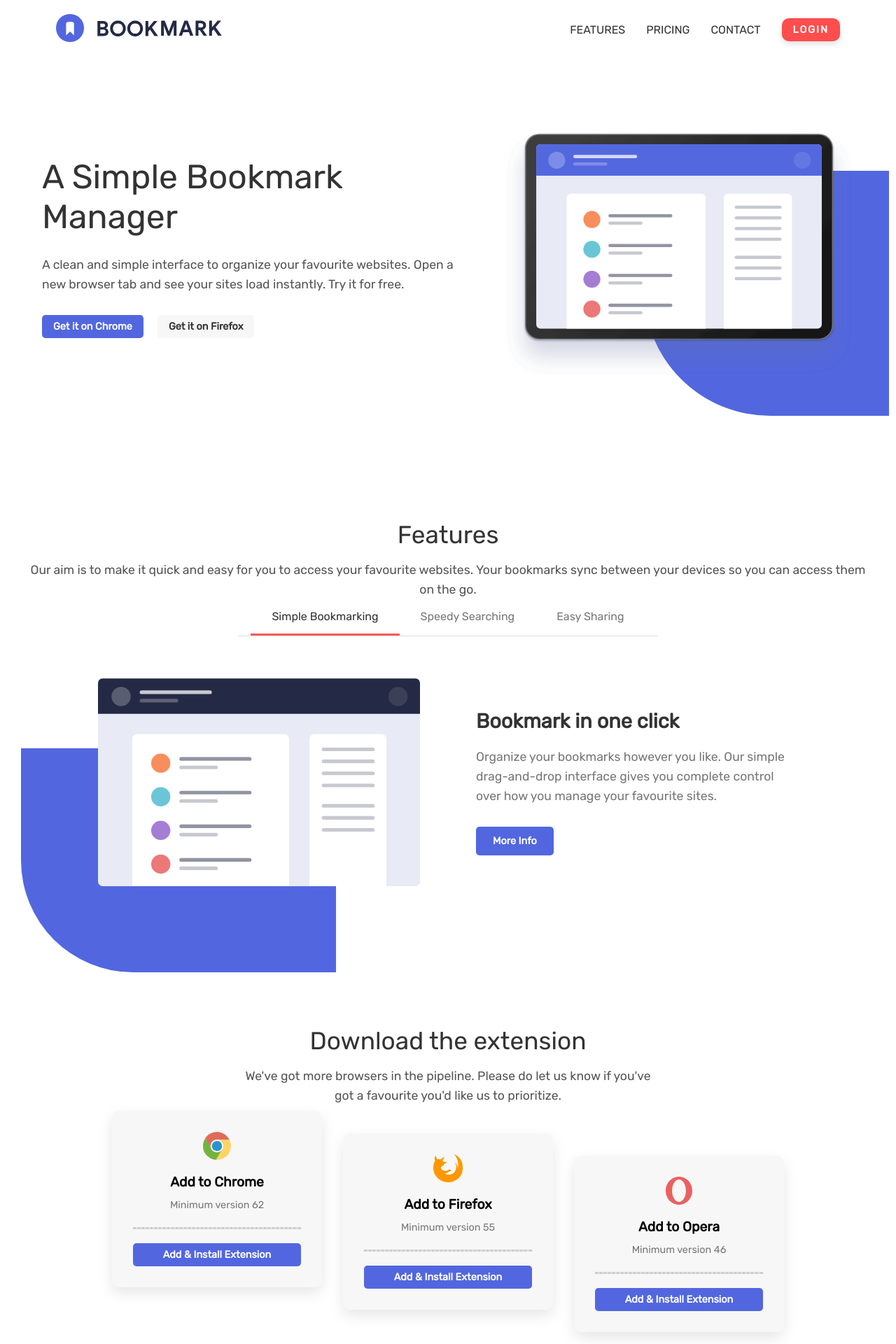
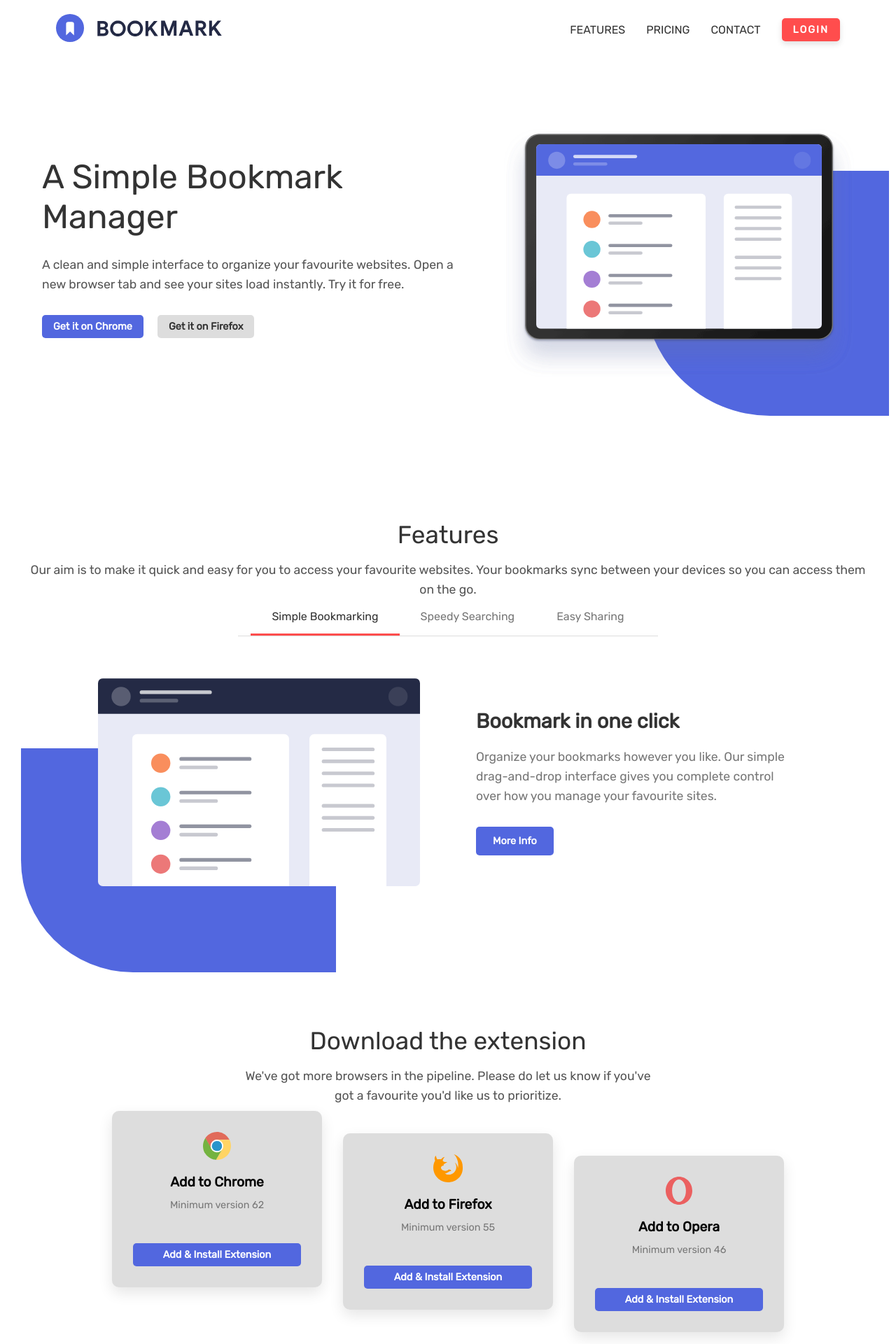
Before and after one commit to claudiabcn/sprint5-reactBookmark, a React (Vite) app: page / in a window 1280 px wide. Shown: the top 1920 px of the page at 70% size. Built offline with nearby package versions, Linux system fonts and the light colour scheme.

Commit message:
Improving mobile menu and index css, deleting dulpicates and styles not used

```diff
--- a/src/components/molecules/MobileMenu.tsx
+++ b/src/components/molecules/MobileMenu.tsx
@@ -4,9 +4,9 @@ import { Icon } from '../atoms/Icon';
 import { Button } from '../atoms/Button';
 
 export const MobileMenu = ({items, isOpen, onClose}: MobileMenuProps) => {
-    if (!isOpen) return null;
+
     return (
-    <div className="mobile-menu-overlay" style={{ display: 'flex' }}>
+<div className={`mobile-menu-overlay ${isOpen ? 'is-open' : ''}`}>
       <div className='mobile-menu-header'>
         <Logo variant="whiteplus" />
         <button onClick={onClose} className="close-button">
--- a/src/index.css
+++ b/src/index.css
@@ -5,23 +5,18 @@
   font-family: Rubik, sans-serif;
 }
 
-
 :root {
 
   --primary-blue: #5267df;
-  --primary-red: #fa5959;
+  --primary-red: #ff4d4d;
   --dark-blue: #242946;
   --text-dark: #333;
   --text-gray: #777;
   --text-medium: #555;
-  --bg-light: #f7f7f7;
   --border-light: #ddd;
-  --border-lighter: #ccc;
-
 
   --font-size-clamp: clamp(0.9rem, 1vw, 1.5rem);
   --font-size-body: clamp(0.9rem, 1vw, 1.2rem);
-
 
   --section-padding: 80px 40px;
   --mobile-padding: 60px 20px;
@@ -46,18 +41,6 @@ p {
 }
 
 
-.flex-center {
-  display: flex;
-  justify-content: center;
-  align-items: center;
-}
-
-.flex-between {
-  display: flex;
-  justify-content: space-between;
-  align-items: center;
-}
-
 
 .btn {
   padding: 8px 16px;
@@ -66,11 +49,9 @@ p {
   border-radius: var(--border-radius);
   cursor: pointer;
   transition: all var(--transition);
-  border: 2px solid transparent;
 }
 
 .btn-blue {
-  font-size: var(--font-size-body);
   background-color: var(--primary-blue);
   color: white;
   border: none;
@@ -81,8 +62,7 @@ p {
 }
 
 .btn-light {
-  font-size: var(--font-size-body);
-  background-color: var(--bg-light);
+  background-color: var(--border-light);
   color: var(--text-dark);
   border: none;
 }
@@ -94,19 +74,17 @@ p {
 }
 
 .btn-red {
-  background-color: #ff4d4d;
+  background-color: var(--primary-red);
   color: white;
   border: none;
-  border-radius: 10px;
-  cursor: pointer;
   box-shadow: 0 4px 8px rgba(0, 0, 0, 0.12);
   letter-spacing: 2px;
 }
 
 .btn-red:hover {
   background-color: white;
-  color: #ff4d4d;
-  border: 2px solid #ff4d4d;
+  color: var(--primary-red);
+  border: 2px solid var(--primary-red);
   box-shadow: 0 6px 14px rgba(0, 0, 0, 0.15);
 }
 
@@ -182,8 +160,6 @@ p {
   color: var(--primary-red);
 }
 
-
-
 .menu-toggle {
   background: none;
   border: none;
@@ -207,6 +183,10 @@ p {
   z-index: 999;
   flex-direction: column;
   padding: 20px;
+}
+
+.mobile-menu-overlay.is-open {
+  display: flex;
 }
 
 .mobile-menu-header {
@@ -467,7 +447,7 @@ p {
 }
 
 .card {
-  background-color: var(--bg-light);
+  background-color: var(--border-light);
   border-radius: 10px;
   padding: var(--standard-gap);
   width: 300px;
@@ -501,7 +481,7 @@ p {
   height: 1px;
   background-color: var(--border-light);
   margin-bottom: var(--small-gap);
-  border-top: 3px dotted var(--border-lighter);
+  border-top: 3px dotted var(--border-light);
 }
 
 .card .btn-blue {
@@ -654,8 +634,8 @@ input.input-error {
 }
 
 .social-icons img:hover,
-.mobile-social img:hover {
-  filter: brightness(0) saturate(100%) invert(78%) sepia(52%) saturate(7469%) hue-rotate(326deg) brightness(113%) contrast(123%);
+{
+  filter: brightness(0) saturate(100%) invert(49%) sepia(48%) saturate(2988%) hue-rotate(330deg) brightness(100%) contrast(101%);
 }
 
 @media (min-width: 769px) {
@@ -771,8 +751,6 @@ input.input-error {
     transform: none;
   }
 
-
-
   .faq {
     padding: 80px 20px;
   }
```
Also changed, not shown: src/App.css (deleted, +0 -7 lines).
